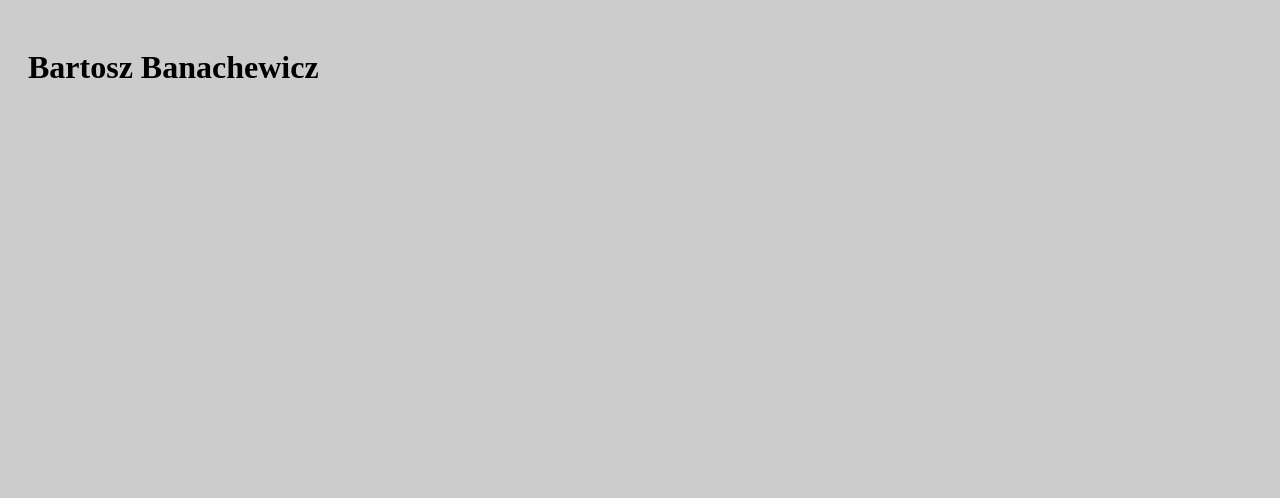
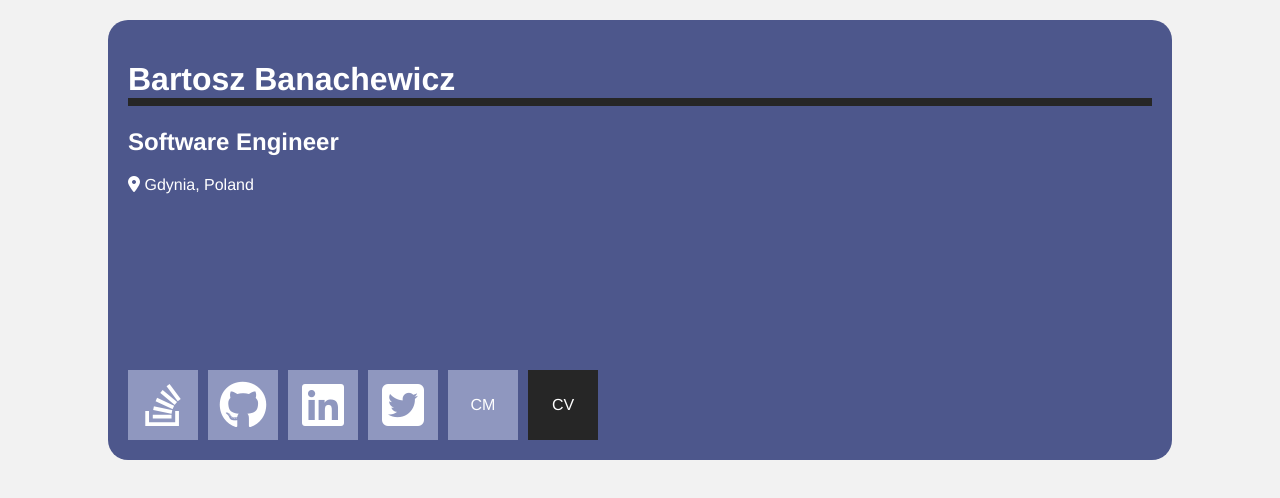
Before and after one commit to bananu7/banachewicz_pl, a plain HTML site: page index.html in a window 1280 px wide. Drawn offline with Linux system fonts and the light colour scheme.

Commit message:
Added links for the most common stuff and CV, first restyling

```diff
--- a/index.html
+++ b/index.html
@@ -2,14 +2,87 @@
 <html>
   <head>
     <title>Banachewicz.pl</title>
+    <meta charset="UTF-8">
+    <meta name="author" content="Bartosz Banachewicz">
+    <meta name="viewport" content="width=device-width, initial-scale=1.0">
+
+    <script src="https://kit.fontawesome.com/f30186a5a4.js" crossorigin="anonymous"></script>
+
     <style>
+      :root {
+        --color-bg: #F2F2F2;
+        --color-accent: #262626;
+        --color-main: #4D578C;
+        --color-main-dark: #4E5BA6;
+        --color-main-light: #8F97BF;
+      }
+
+      * {
+        color: white;
+        font-family: Helvetica;
+      }
       body {
-        background-color: #ccc;
+        background-color: var(--color-bg);
+      }
+      h1 {
+        border-bottom: 8px solid var(--color-accent);
+      }
+      div#content {
+        width: 1024px;
+        background-color: var(--color-main);
+        /*box-shadow: 0px 0px 132px 20px rgba(0,0,0,0.75);*/
+        border-radius: 20px;
+        margin: auto;
+        margin-top: 20px;
         padding: 20px;
+        min-height: 50vh;
+
+        position: relative;
+      }
+
+      div#linkbox {
+        display: flex;
+        position: absolute;
+        bottom: 20px;
+      }
+
+      .accent {
+        background-color: var(--color-accent) !important;
+      }
+
+      div#linkbox > * {
+        width: 70px;
+        height: 70px;
+
+        display: flex;
+        justify-content: center;
+        align-items: center;
+        text-decoration: none;
+
+        margin-right: 10px;
+
+        background-color: var(--color-main-light);
       }
     </style>
+
   </head>
   <body>
-    <h1>Bartosz Banachewicz</h1>
+
+    <div id="content">
+      <h1>Bartosz Banachewicz</h1>
+      <h2>Software Engineer</h2>
+      <span><i class="fas fa-map-marker-alt"></i> Gdynia, Poland</span>
+
+      <div id="linkbox">
+        <a href="https://stackoverflow.com/users/752976/bartek-banachewicz"><i class="fab fa-stack-overflow fa-3x"></i></a>
+        <a href="https://github.com/bananu7"><i class="fab fa-github fa-3x"></i></a>
+        <a href="https://pl.linkedin.com/in/bartoszbanachewicz"><i class="fab fa-linkedin fa-3x"></i></a>
+        <a href="https://twitter.com/bananu7"><i class="fab fa-twitter-square fa-3x"></i></a>
+        <a href="https://www.codementor.io/@bananu7">CM</a>
+        <a href="https://drive.google.com/file/d/1yxaAWCoitgsJ0VaS7pvrtrW1mh9U2kSj/view" class="accent">CV</a>
+      </div>
+
+      <br>
+    <div>
   </body>
 </html>
```
